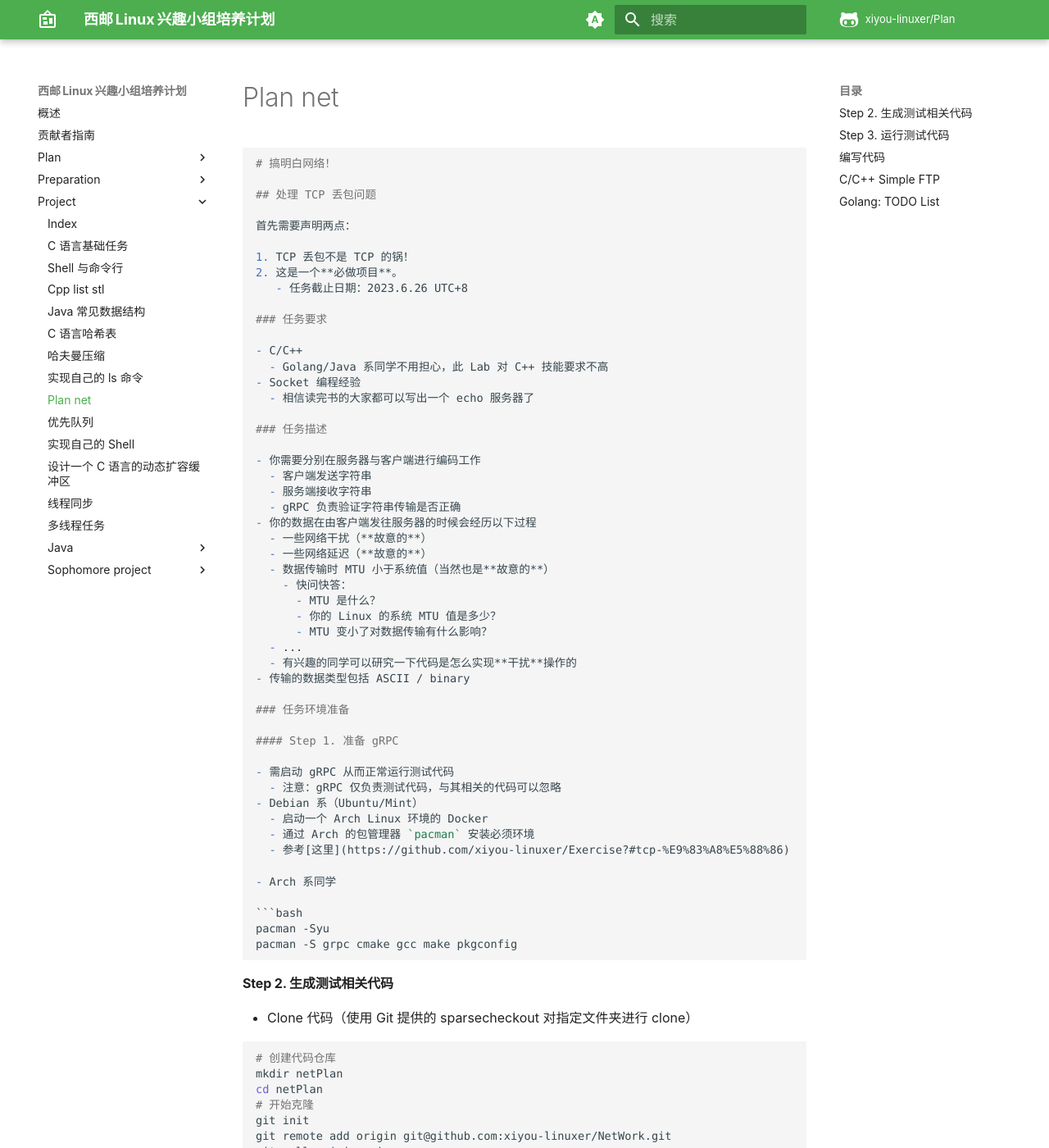
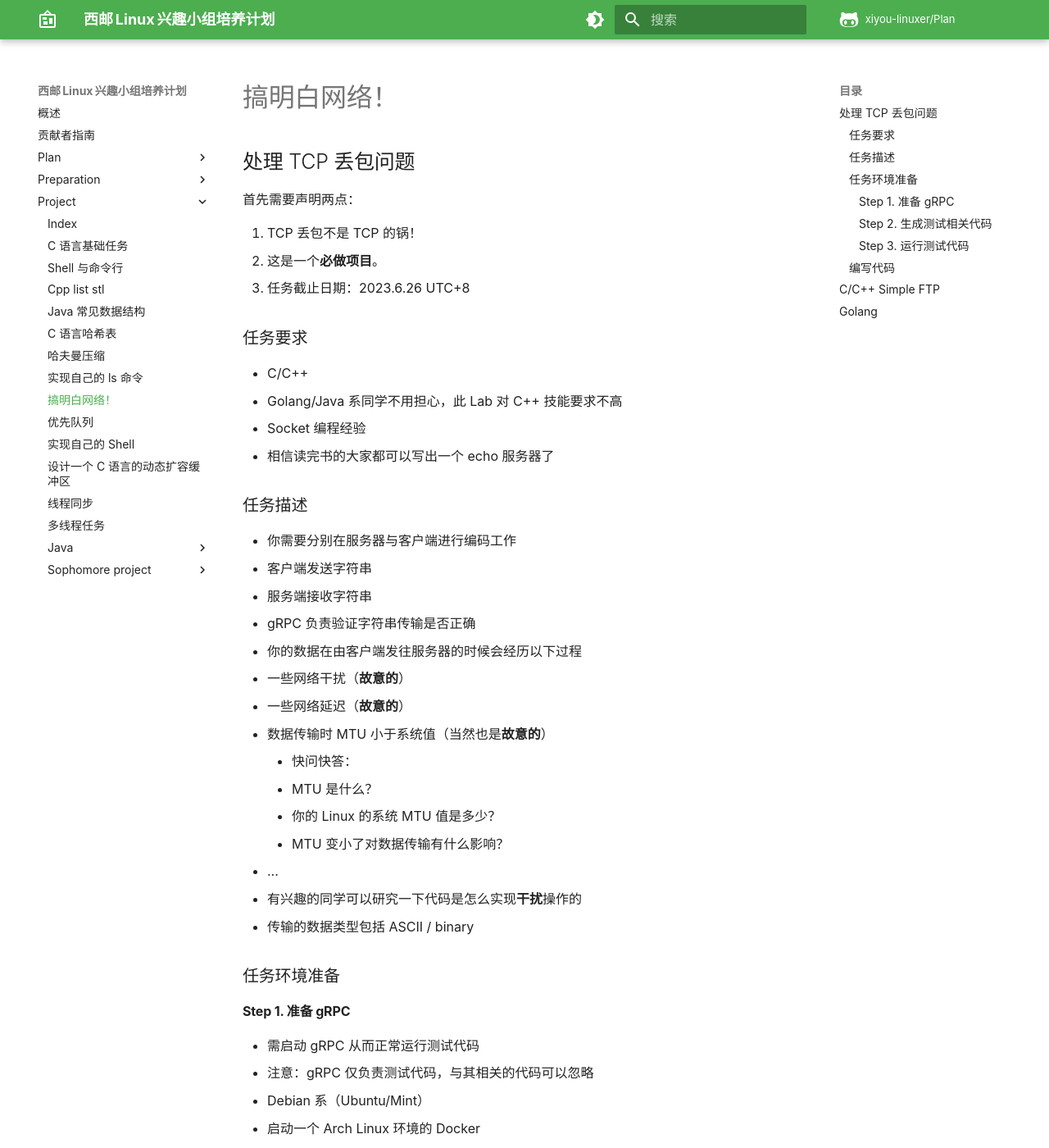
Before and after one commit to xiyou-linuxer/Plan, an MkDocs documentation site: the page built from docs/project/plan-net.md, in a window 1280 px wide and 1400 px high. Shown: the whole window at 82% size. Built offline with MkDocs 1.6.1 and Material for MkDocs 9.7.7, drawn with Linux system fonts in a browser that asks for light colours; comment, search, counter and statistics services are not loaded; some of the changed text lies outside the part shown.

Commit message:
fix: plan-net, light-dark mode array

````diff
--- a/docs/project/plan-net.md
+++ b/docs/project/plan-net.md
@@ -1,4 +1,3 @@
-```md
 # 搞明白网络！
 
 ## 处理 TCP 丢包问题
@@ -114,6 +113,7 @@
 !!! note "TODO"
     (封装自己的网络协议)
 
-## Golang: TODO List
+## Golang
 
 !!! note "TODO"
+    TODO List
--- a/mkdocs.yml
+++ b/mkdocs.yml
@@ -25,21 +25,21 @@
   palette:
     - media: "(prefers-color-scheme)"
       toggle:
-        icon: material/brightness-auto
+        icon: material/brightness-4
+        name: 深色模式
+    - media: "(prefers-color-scheme: dark)"
+      primary: teal
+      accent: light blue
+      scheme: slate
+      toggle:
+        icon: material/brightness-7
         name: 浅色模式
     - media: "(prefers-color-scheme: light)"
       primary: green
-      accent: light blue
+      accent: orange
       scheme: default
       toggle:
-        icon: material/brightness-7
-        name: 深色模式
-    - media: "(prefers-color-scheme: dark)"
-      primary: teal
-      accent: green
-      scheme: slate
-      toggle:
-        icon: material/brightness-4
+        icon: material/brightness-auto
         name: 系统颜色模式
   language: zh
 
````
